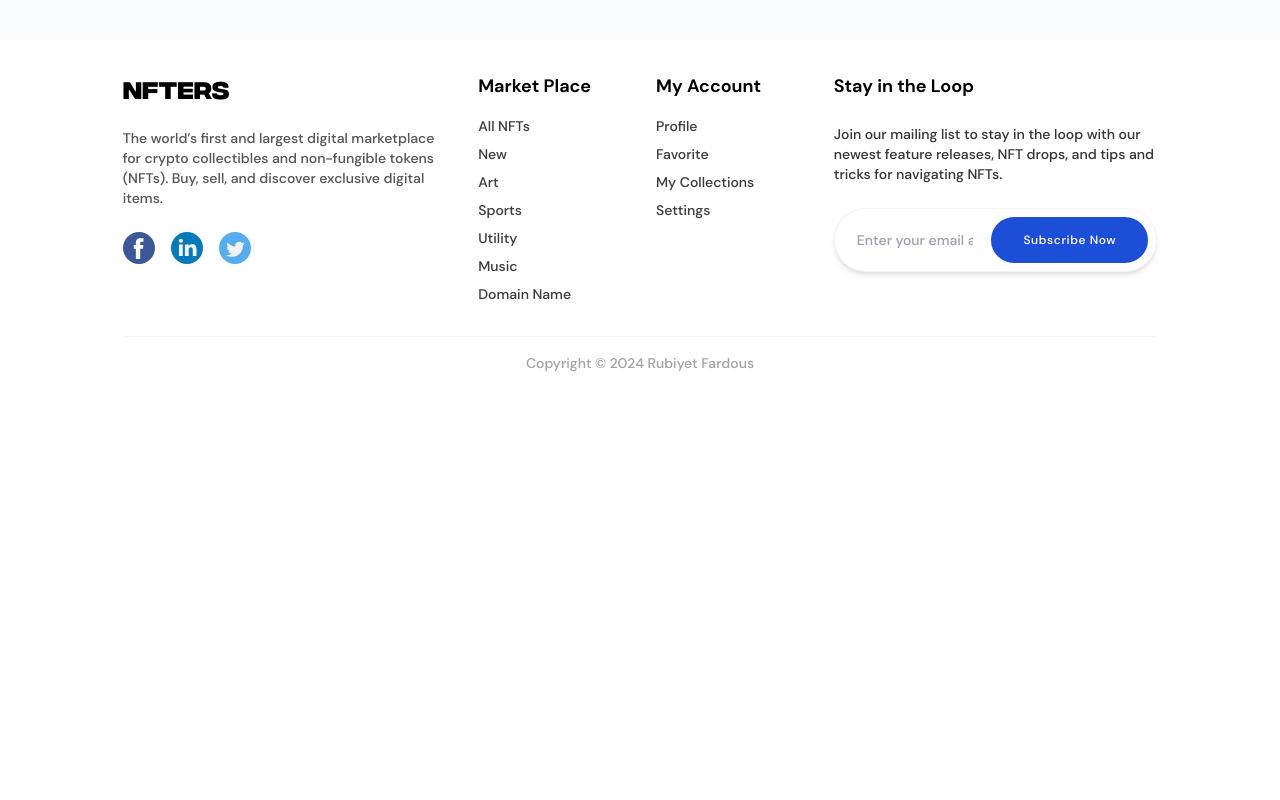
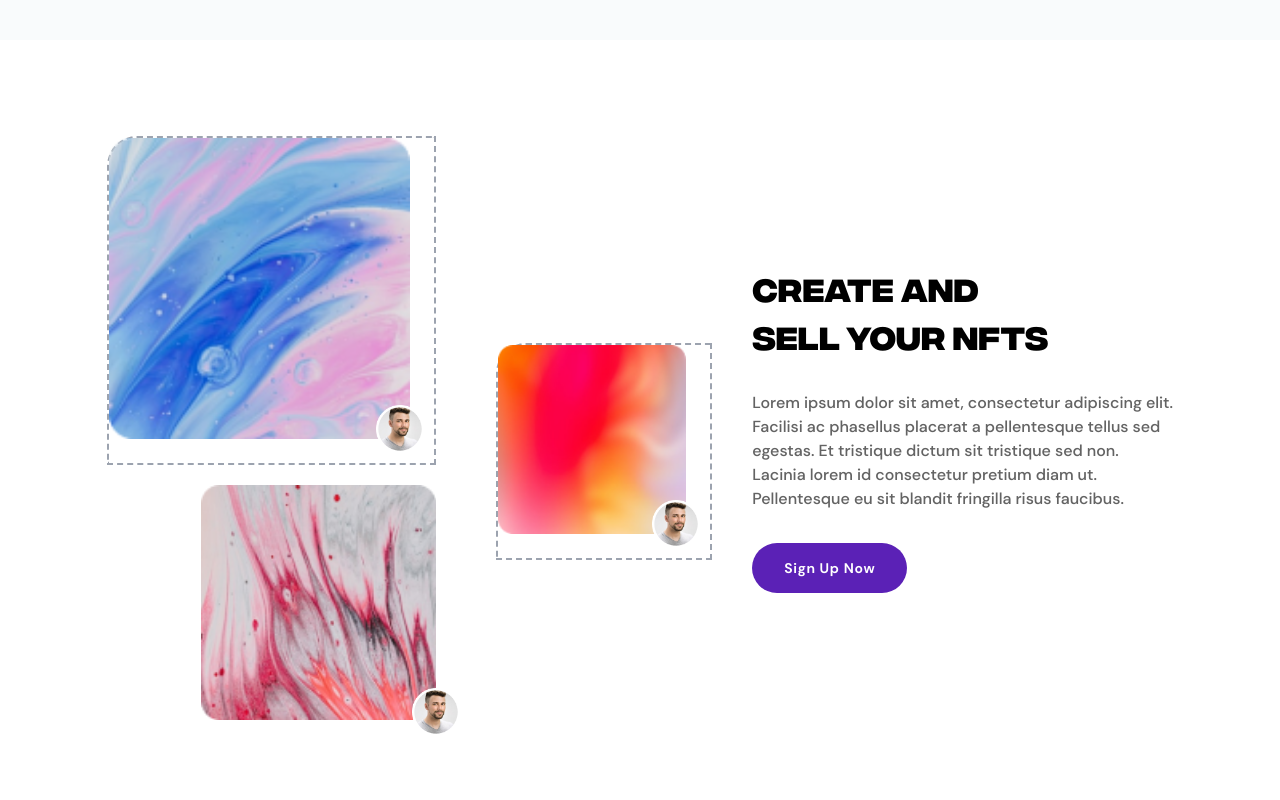
Before and after one commit to rubiyet/NFTERS, a Next.js app: page / in a window 1280 px wide. Shown: the part 2620-3420 px from the top of the page. Before the commit the page ends 3025 px from the top, so only its background shows below. Built offline with nearby package versions, Linux system fonts and the light colour scheme.

Commit message:
createAndSell module add

```diff
--- a/src/app/page.js
+++ b/src/app/page.js
@@ -1,7 +1,8 @@
 import Features from "@/components/features";
-import Hero from "@/components/Hero";
+import Hero from "@/components/hero";
 import Collection from "@/components/collections";
 import FeaturedCollections from "@/components/featuredCollections";
+import CreateAndSell from "@/components/createAndSell";
 
 const Home = () => {
   return (
@@ -10,6 +11,7 @@ const Home = () => {
       <Features />
       <Collection />
       <FeaturedCollections />
+      <CreateAndSell />
     </>
   );
 };
--- a/src/components/common/layouts/footer/index.js
+++ b/src/components/common/layouts/footer/index.js
@@ -4,7 +4,7 @@ import NewsletterSignup from "@/components/common/layouts/footer/NewsletterSignu
 
 const Footer = () => {
   return (
-    <div className="w-9/12 lg:w-11/12 xl:w-10/12 2xl:w-9/12 mx-auto px-4 py-8">
+    <div className="w-9/12 lg:w-11/12 xl:w-10/12 2xl:w-9/12 mx-auto pt-16 pb-6">
       <div className="grid sm:grid-cols-2 lg:grid-cols-12 gap-8">
         <div className="col-span-1 md:col-span-4 space-y-6">
           <h2 className="text-2xl font-bold font-integral">NFters</h2>
--- /dev/null
+++ b/src/components/createAndSell/index.js
@@ -0,0 +1,91 @@
+import Button from "@/components/common/others/Button";
+import Image from "next/image";
+import { MULTIPLE_COLLECTION_LIST } from "@/constants/collectionList";
+
+const Index = () => {
+  return (
+    <div className="w-9/12 lg:w-11/12 xl:w-10/12 2xl:w-9/12 mx-auto py-24">
+      <div className="gap-y-10 lg:gap-y-0 gap-x-10 grid grid-cols-7 lg:grid-cols-12">
+        <div className="relative flex flex-col col-span-4 max-md:ml-0 max-md:w-full">
+          <div className="relative flex flex-col grow max-md:mt-6">
+            <div className="relative w-full rounded-tl-[30px] pr-6 pb-6 border-2 border-dashed border-gray-400 transform transition-all duration-300 ease-in-out hover:scale-105">
+              <Image
+                src={MULTIPLE_COLLECTION_LIST[0].image}
+                alt={MULTIPLE_COLLECTION_LIST[0].image}
+                width={147}
+                height={147}
+                className="object-contain w-full h-full rounded-xl"
+              />
+              <div className="absolute bottom-2.5 right-2.5 w-12 h-12">
+                <Image
+                  src="/images/Avatar1.png"
+                  alt="Avatar"
+                  width={48}
+                  height={48}
+                  className="object-cover"
+                />
+              </div>
+            </div>
+            <div className="relative flex flex-col self-end mt-5 max-w-full w-[235px] transform transition-all duration-300 ease-in-out hover:scale-105">
+              <div className="relative">
+                <Image
+                  src={MULTIPLE_COLLECTION_LIST[1].image}
+                  alt={MULTIPLE_COLLECTION_LIST[1].image}
+                  width={147}
+                  height={147}
+                  className="object-contain w-full h-full rounded-xl"
+                />
+                <div className="absolute -bottom-4 -right-6 w-12 h-12">
+                  <Image
+                    src="/images/Avatar1.png"
+                    alt="Avatar"
+                    width={48}
+                    height={48}
+                    className="object-cover"
+                  />
+                </div>
+              </div>
+            </div>
+          </div>
+        </div>
+        <div className="relative flex flex-col ml-5 col-span-3 max-md:ml-0 max-md:w-full justify-end pb-40 transform transition-all duration-300 ease-in-out hover:scale-105">
+          <div className="relative w-full rounded-tl-[30px] pr-6 pb-6 border-2 border-dashed border-gray-400">
+            <Image
+              src={MULTIPLE_COLLECTION_LIST[2].image}
+              alt={MULTIPLE_COLLECTION_LIST[2].image}
+              width={147}
+              height={147}
+              className="object-contain w-full h-full rounded-xl"
+            />
+            <div className="absolute bottom-2.5 right-2.5 w-12 h-12">
+              <Image
+                src="/images/Avatar1.png"
+                alt="Avatar"
+                width={48}
+                height={48}
+                className="object-cover"
+              />
+            </div>
+          </div>
+        </div>
+        <div className="flex flex-col col-span-7 lg:col-span-5">
+          <div className="flex flex-col items-start self-stretch my-auto space-y-8">
+            <h2 className="w-80 text-[32px] font-bold font-integral transform transition-all duration-300 ease-in-out hover:scale-105">
+              Create and sell your NFTs
+            </h2>
+            <p className="font-dmsans text-[#636363]">
+              Lorem ipsum dolor sit amet, consectetur adipiscing elit. Facilisi
+              ac phasellus placerat a pellentesque tellus sed egestas. Et
+              tristique dictum sit tristique sed non. Lacinia lorem id
+              consectetur pretium diam ut. Pellentesque eu sit blandit fringilla
+              risus faucibus.
+            </p>
+            <Button variant="primary">Sign Up Now</Button>
+          </div>
+        </div>
+      </div>
+    </div>
+  );
+};
+
+export default Index;
--- a/src/components/featuredCollections/Card.js
+++ b/src/components/featuredCollections/Card.js
@@ -6,7 +6,7 @@ const Card = ({ mainImage, sideImages, title, author, totalItems }) => {
       <div className="flex space-x-4">
         <Image
           src={mainImage}
-          className="w-full rounded-xl flex flex-col"
+          className="w-full rounded-xl flex flex-col transform transition-all duration-300 ease-in-out hover:scale-105"
           alt={title}
           width={300}
           height={306}
@@ -17,7 +17,7 @@ const Card = ({ mainImage, sideImages, title, author, totalItems }) => {
             <Image
               key={index}
               src={image}
-              className="object-contain rounded-xl w-[104px] h-"
+              className="object-contain rounded-xl w-[104px] transform transition-all duration-300 ease-in-out hover:scale-105"
               alt=""
               width={104}
               height={85}
@@ -43,7 +43,7 @@ const Card = ({ mainImage, sideImages, title, author, totalItems }) => {
           </div>
         </div>
         <div className="flex items-end">
-          <div className="border border-[#2639ED] text-[#2639ED] flex items-end p-2 rounded-3xl text-[11px] font-dmsans font-bold">
+          <div className="border border-[#2639ED] text-[#2639ED] flex items-end p-2 rounded-3xl text-[11px] font-dmsans font-bold transform transition-all duration-300 ease-in-out hover:scale-105">
             Total {totalItems} Items
           </div>
         </div>
--- a/src/components/featuredCollections/index.js
+++ b/src/components/featuredCollections/index.js
@@ -5,7 +5,7 @@ const Index = () => {
   return (
     <div className="py-[109.5px] w-full bg-slate-200 bg-opacity-20">
       <div className="w-9/12 lg:w-11/12 xl:w-10/12 2xl:w-9/12 mx-auto space-y-[55px]">
-        <h2 className="text-[28px] font-bold font-integral">
+        <h2 className="text-[28px] font-bold font-integral transform transition-all duration-300 ease-in-out hover:scale-105">
           Collection Featured Nets
         </h2>
         <div className="grid md:grid-cols-2 lg:grid-cols-3 gap-5">
```
Also changed, not shown: public/images/Avatar1.png (added).
